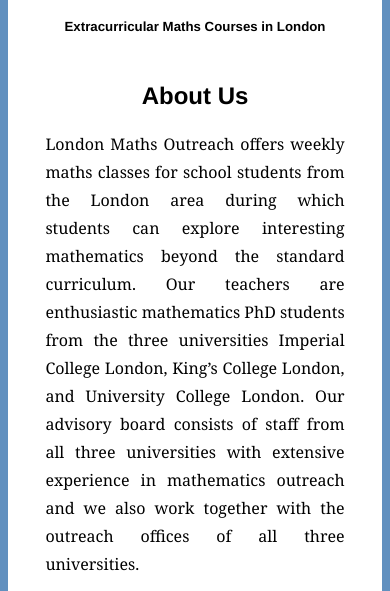
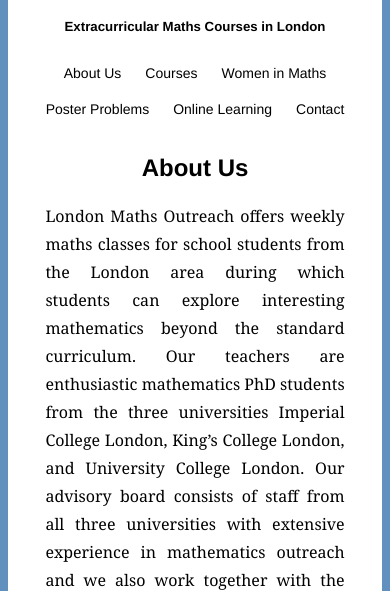
Before and after one commit to londonmathsoutreach/website, a plain HTML site: page index.html in a window 390 px wide. Shown: the part 180-771 px from the top of the page. Drawn offline with nearby package versions, Linux system fonts and the light colour scheme.

Commit message:
nav buttons are blocks in small mode now

```diff
--- a/styles.css
+++ b/styles.css
@@ -165,9 +165,8 @@
 		display: block;
 	}
 
-	#wideMenu{
-		visibility: hidden;
-		height: 0px;
+	.navigation{
+		display:block;
 	}
 
 	#content{
```
